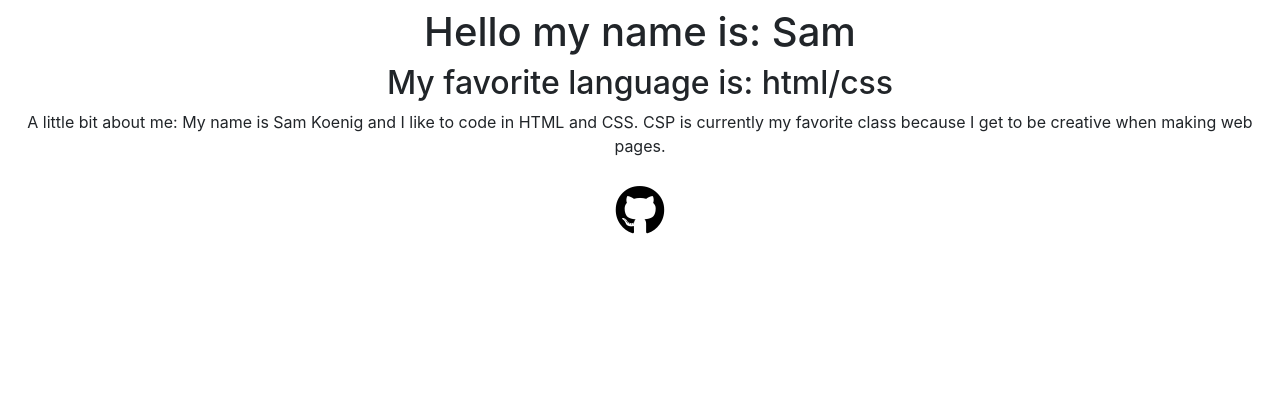
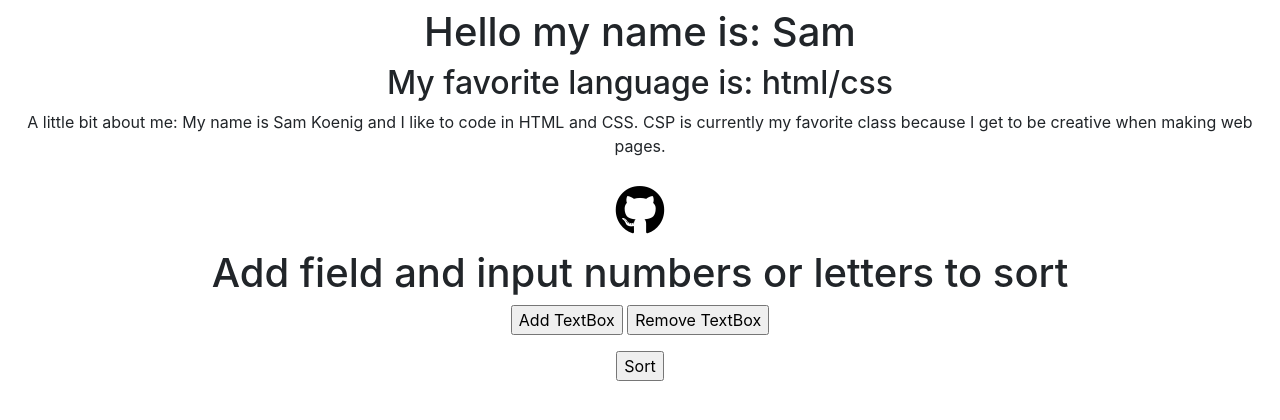
Before and after one commit to paul-bokelman/styledweather-python, a Flask app: page /sam in a window 1280 px wide. Shown: the part 240-660 px from the top of the page. Run offline with Flask 2, Linux system fonts and the light colour scheme; some libraries are stand-ins or nearby versions.

Commit message:
added bubble sort

```diff
--- a/templates/indiviual.html
+++ b/templates/indiviual.html
@@ -1,4 +1,30 @@
 {% extends 'base.html' %} {% block content %}
+<script>
+  function add_field() {
+    var total_text = document.getElementsByClassName("input_text");
+    total_text = total_text.length + 1;
+    field_div = document.getElementById("field_div");
+    new_input = "<li id='input_text" + total_text + "_wrapper'>";
+    new_input +=
+      "<input type='text' class='input_text' name='input_text[]' id='input_text" +
+      total_text +
+      "' placeholder='Enter Text'>";
+    new_input +=
+      "<input type='checkbox' name='input_checkbox' value='" +
+      total_text +
+      "' id='input_checkbox" +
+      total_text +
+      "'";
+    new_input += "</li>";
+    field_div.insertAdjacentHTML("beforeend", new_input);
+  }
+  function remove_field() {
+    var total_text = document.getElementsByClassName("input_text");
+    document
+      .getElementById("input_text" + total_text.length + "_wrapper")
+      .remove();
+  }
+</script>
 <center>
   <div style="margin-top: 15%">
     <h1>Hello my name is: {{name}}</h1>
@@ -6,6 +32,20 @@
     <p>A little bit about me: {{desc}}</p>
     <a class="icon" href="{{github}}"><i class="fab fa-github"></i></a>
   </div>
+  <div class="container">
+    <h1>Add field and input numbers or letters to sort</h1>
+    <form action="/paul" method="post">
+      <div id="wrapper">
+        <input type="hidden" name="csrf_token" value="{{ csrf_token() }}" />
+
+        <input type="button" value="Add TextBox" onclick="add_field();" />
+        <input type="button" value="Remove TextBox" onclick="remove_field();" />
+        <ol id="field_div"></ol>
+      </div>
+      <input type="submit" value="Sort" />
+    </form>
+  </div>
+  </ul>
 </center>
 
 {% endblock %}
```
Also changed, not shown: paul.py (+18 -11 lines), templates/results.html (added, +15 -0 lines).
